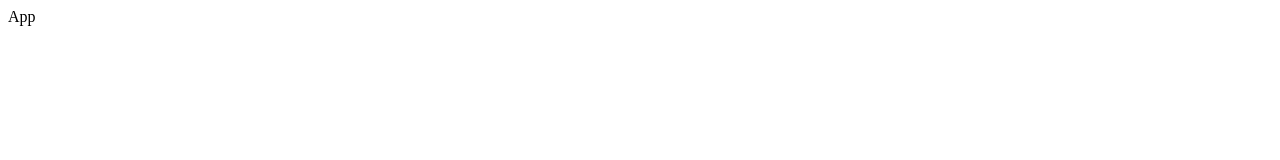
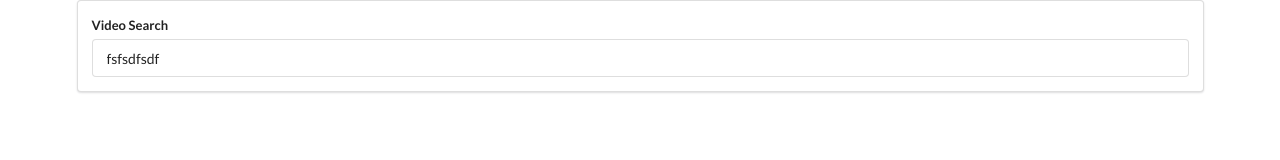
Before and after one commit to nurarenke/videos, a React app: page / in a window 1280 px wide. Built offline with nearby package versions, Linux system fonts and the light colour scheme.

Commit message:
Add SearchBar

```diff
--- a/public/index.html
+++ b/public/index.html
@@ -15,6 +15,10 @@
       user's mobile device or desktop. See https://developers.google.com/web/fundamentals/web-app-manifest/
     -->
     <link rel="manifest" href="%PUBLIC_URL%/manifest.json" />
+    <link
+      rel="stylesheet"
+      href="https://cdnjs.cloudflare.com/ajax/libs/semantic-ui/2.4.1/semantic.min.css"
+    />
     <!--
       Notice the use of %PUBLIC_URL% in the tags above.
       It will be replaced with the URL of the `public` folder during the build.
--- a/src/components/App.js
+++ b/src/components/App.js
@@ -1,8 +1,13 @@
 import React from "react";
+import SearchBar from "./SearchBar";
 
 class App extends React.Component {
   render() {
-    return <div>App</div>;
+    return (
+      <div className="ui container">
+        <SearchBar />
+      </div>
+    );
   }
 }
 
--- /dev/null
+++ b/src/components/SearchBar.js
@@ -0,0 +1,20 @@
+import React from "react";
+
+class SearchBar extends React.Component {
+  //term is short for search term
+  state = { term: "fsfsdfsdf" };
+  render() {
+    return (
+      <div className="search-bar ui segment">
+        <form className="ui form">
+          <div className="field">
+            <label>Video Search</label>
+            <input type="text" value={this.state.term}></input>
+          </div>
+        </form>
+      </div>
+    );
+  }
+}
+
+export default SearchBar;
```
